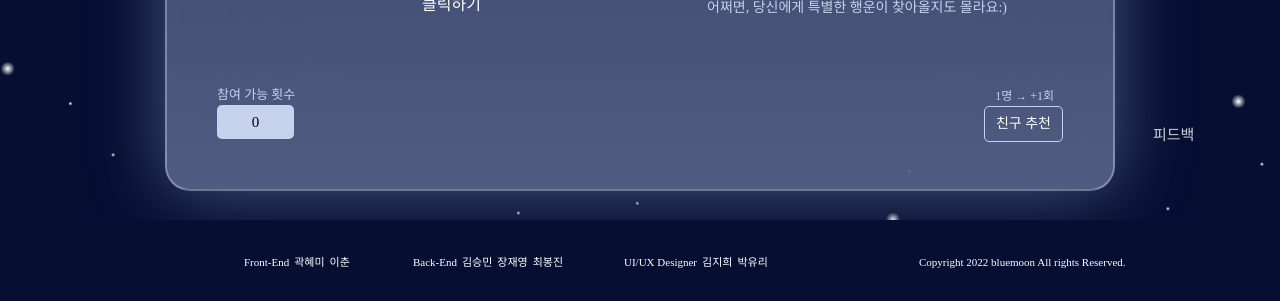
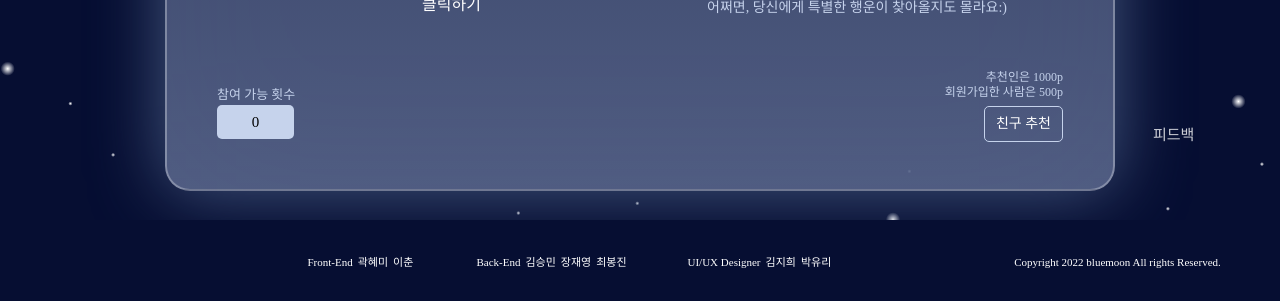
Before and after one commit to hh99-Final-Project/bluemoonFE, a React (Create React App) app: page /lottery in a window 1280 px wide. Shown: the part 496-797 px from the top of the page. Built offline with nearby package versions, Linux system fonts and the light colour scheme; no server answers; a web font is replaced by a local one.

Commit message:
feat: 추천인 정책 안내 문구 변경

```diff
--- a/src/pages/Lottery.js
+++ b/src/pages/Lottery.js
@@ -143,7 +143,10 @@ const Lottery = () => {
                     </Desc>
                     {!isMobile ? (
                         <>
-                            <RecommendDesc>1명 → +1회</RecommendDesc>
+                            <RecommendDesc>
+                                추천인은 1000p <br />
+                                회원가입한 사람은 500p
+                            </RecommendDesc>
                             <RecommendIcons>친구 추천</RecommendIcons>
                         </>
                     ) : (
@@ -518,8 +521,9 @@ const RecommendIcons = styled.div`
 const RecommendDesc = styled.div`
     position: absolute;
     height: 15px;
-    top: 426px;
-    right: 59px;
+    top: 407px;
+    right: 50px;
+    text-align: right;
 
     font-family: "Spoqa Han Sans Neo";
     font-style: normal;
--- a/src/pages/SignUp.js
+++ b/src/pages/SignUp.js
@@ -122,7 +122,11 @@ function SignUp() {
                     {isValidNickName === false && <NickNameCheckResult>사용 불가능한 닉네임입니다</NickNameCheckResult>}
                     <RecommendPerson>추천인 닉네임 입력(선택사항)</RecommendPerson>
                     {isMobile && <RecommendPersonLine></RecommendPersonLine>}
-                    <RecommendPersonInput onChange={onChangeRecommender} value={recommender}></RecommendPersonInput>
+                    <RecommendPersonInput
+                        placeholder="추천인은 1000p, 회원가입한 사람은 500p"
+                        onChange={onChangeRecommender}
+                        value={recommender}
+                    ></RecommendPersonInput>
                     <Button isValid={isValidNickName} onClick={onClickHandler}>
                         시작하기
                     </Button>
@@ -195,10 +199,9 @@ const Crescent = styled.img`
 
 const SignUpBoxTitle = styled.div`
     position: absolute;
-    width: 946px;
+    width: 100%;
     height: 52px;
     top: 54px;
-    left: 2px;
 
     display: flex;
     align-items: center;
@@ -297,7 +300,7 @@ const NickNameCheckResult = styled.div`
 
 const RecommendPerson = styled.div`
     position: absolute;
-    width: 255px;
+    width: 280px;
     height: 22px;
     display: flex;
     top: 284px;
@@ -306,6 +309,16 @@ const RecommendPerson = styled.div`
     line-height: 23px;
 
     color: #ffffff;
+
+    display: flex;
+    flex-direction: column;
+
+    p {
+        font-style: normal;
+        font-weight: 200;
+        font-size: 12px;
+        line-height: 15px;
+    }
 
     @media only screen and (max-width: 420px) {
         width: auto;
@@ -333,7 +346,7 @@ const RecommendPersonInput = styled.input`
     width: 539.47px;
     height: 40.85px;
     display: block;
-    top: 314px;
+    top: 315px;
     left: 205px;
     outline: none;
     border: none;
@@ -341,6 +354,15 @@ const RecommendPersonInput = styled.input`
 
     background: rgba(198, 211, 236, 0.8);
     border-radius: 5px;
+
+    &::placeholder {
+        font-style: normal;
+        font-weight: 400;
+        font-size: 14px;
+        line-height: 18px;
+        text-align: center;
+        color: #43567e;
+    }
 
     @media only screen and (max-width: 420px) {
         width: 164px;
@@ -375,6 +397,13 @@ const Button = styled.button`
     text-align: center;
     color: ${(props) => (props.isValid ? "#91dddd" : "#08105D")};
     cursor: pointer;
+
+    &:hover {
+        background-color: #cffdfd;
+        border: 2px solid rgba(41, 50, 82, 0.71);
+        box-shadow: inset 0px 4px 15px rgba(0, 0, 0, 0.5);
+        color: #293252;
+    }
 
     @media only screen and (max-width: 420px) {
         width: 150px;
--- a/src/shared/CategoryBar.js
+++ b/src/shared/CategoryBar.js
@@ -123,12 +123,12 @@ function CategoryBar(props) {
             </CategoryLeft>
 
             <CategoryRight>
-                {isLogin && userInfo.nickname !== null ? (
+                {isLogin && userInfo.nickname !== "" ? (
                     <div>
                         <span> {userInfo.nickname} </span>님의 다이어리
                     </div>
                 ) : (
-                    <span/>
+                    <span />
                 )}
             </CategoryRight>
 
--- a/src/shared/Footer.js
+++ b/src/shared/Footer.js
@@ -45,6 +45,7 @@ const Container = styled.div`
 
     display: flex;
     align-items: center;
+    justify-content: space-evenly;
 
     font-family: "Spoqa Han Sans Neo";
     font-style: normal;
```
